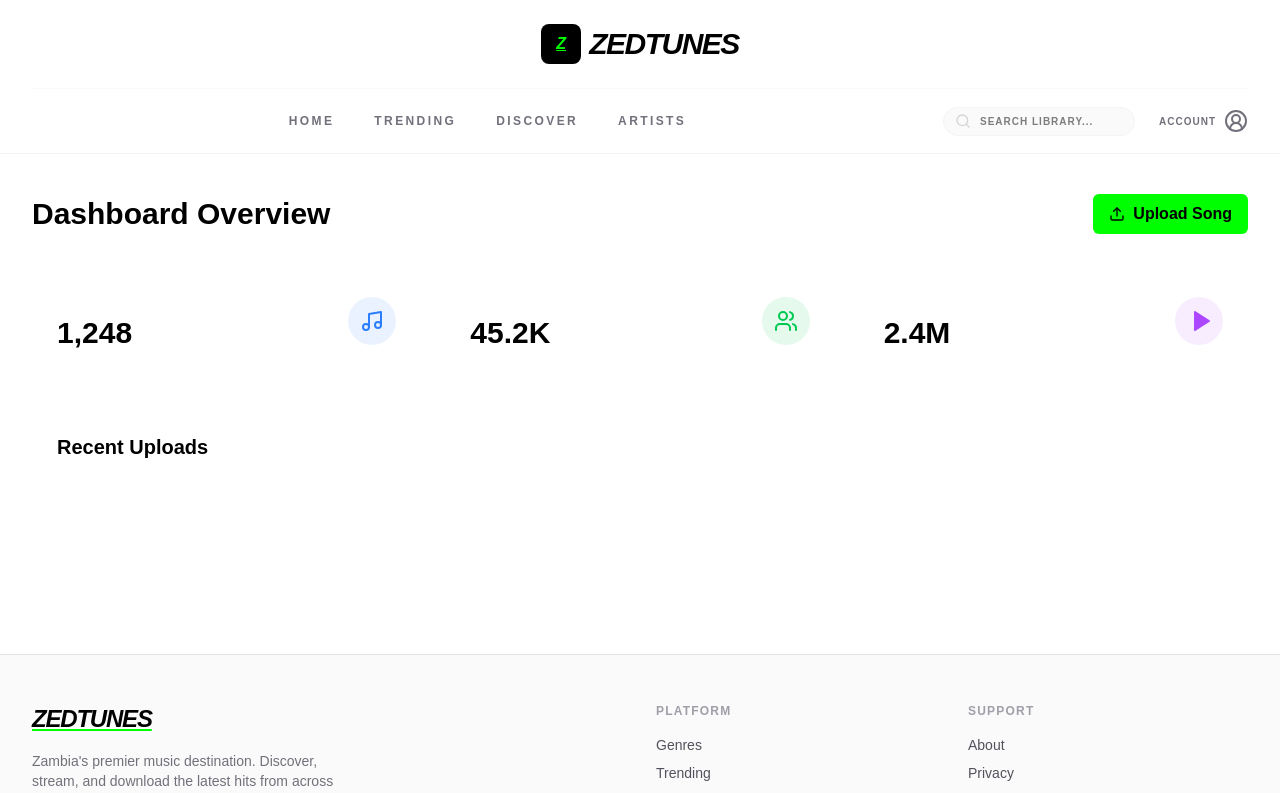
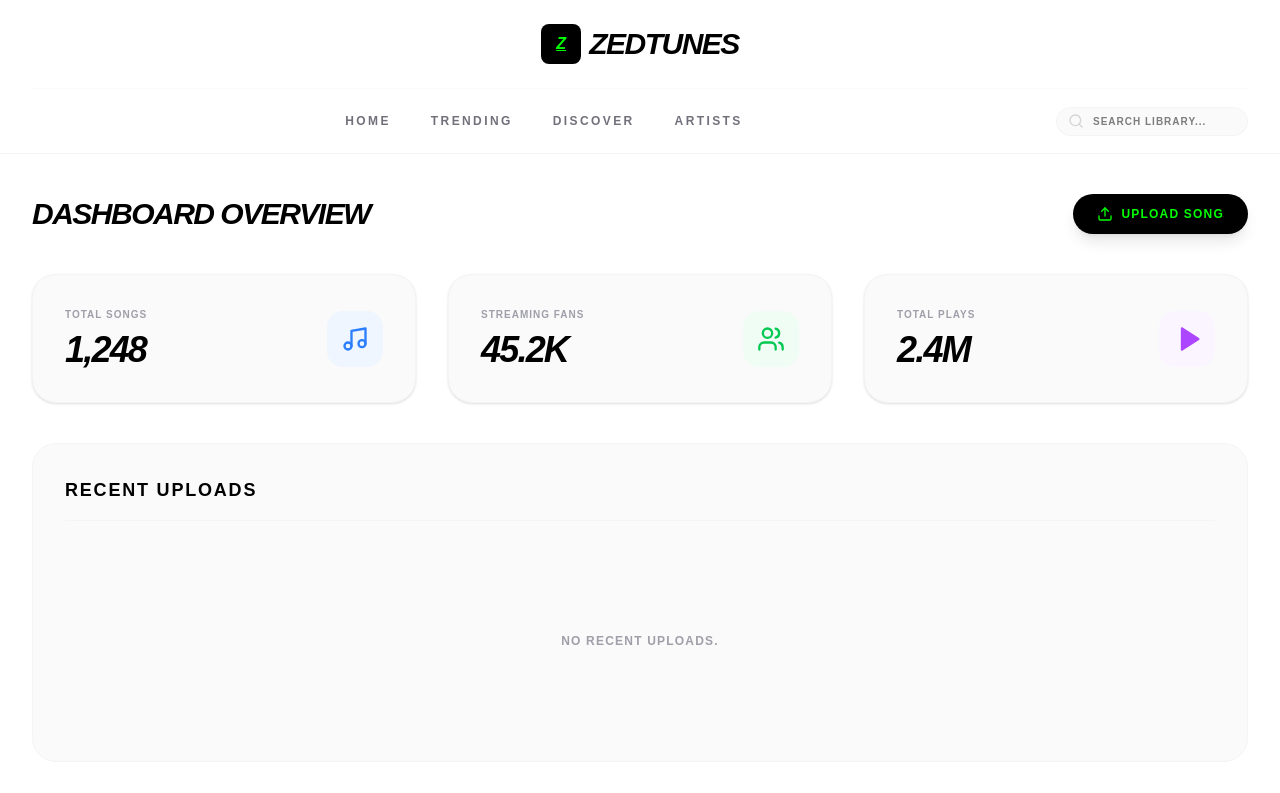
Before and after one commit to smmzambia-blip/City-music-, a Next.js app: page /admin in a window 1280 px wide. Shown: the top 793 px of the page. Built offline with nearby package versions, Linux system fonts and the light colour scheme.

Commit message:
feat: Refactor auth and admin flow
- Removed direct login link from Navbar and Footer.
- Updated Login page to focus on Admin access.
- Enhanced Admin dashboard styling and removed user profile page as it was incomplete.

```diff
--- a/app/admin/page.tsx
+++ b/app/admin/page.tsx
@@ -6,48 +6,48 @@ export const metadata = {
 
 export default function AdminDashboardPage() {
   return (
-    <div className="space-y-8">
+    <div className="space-y-10">
       <div className="flex items-center justify-between">
-        <h1 className="text-3xl font-bold">Dashboard Overview</h1>
-        <button className="flex items-center gap-2 bg-primary text-black px-4 py-2 rounded-md font-semibold hover:bg-primary/90 transition">
+        <h1 className="text-3xl font-black italic tracking-tighter uppercase">Dashboard Overview</h1>
+        <button className="flex items-center gap-2 bg-black text-[#00FF00] px-6 py-3 rounded-full font-black uppercase tracking-widest text-xs hover:bg-zinc-800 transition shadow-lg">
           <Upload className="w-4 h-4" />
           Upload Song
         </button>
       </div>
 
-      <div className="grid grid-cols-1 md:grid-cols-3 gap-6">
-        <div className="bg-white/5 border border-white/10 p-6 rounded-2xl flex items-center justify-between">
+      <div className="grid grid-cols-1 md:grid-cols-3 gap-8">
+        <div className="bg-zinc-50 border border-zinc-100 p-8 rounded-3xl flex items-center justify-between shadow-sm">
            <div>
-             <p className="text-white/50 text-sm font-medium mb-1">Total Songs</p>
-             <p className="text-3xl font-bold">1,248</p>
+             <p className="text-zinc-400 text-[10px] font-black uppercase tracking-widest mb-2">Total Songs</p>
+             <p className="text-4xl font-black italic tracking-tighter">1,248</p>
            </div>
-           <div className="w-12 h-12 bg-blue-500/10 text-blue-500 rounded-full flex items-center justify-center">
-              <Music className="w-6 h-6" />
+           <div className="w-14 h-14 bg-blue-50 text-blue-500 rounded-2xl flex items-center justify-center">
+              <Music className="w-7 h-7" />
            </div>
         </div>
-        <div className="bg-white/5 border border-white/10 p-6 rounded-2xl flex items-center justify-between">
+        <div className="bg-zinc-50 border border-zinc-100 p-8 rounded-3xl flex items-center justify-between shadow-sm">
            <div>
-             <p className="text-white/50 text-sm font-medium mb-1">Total Users</p>
-             <p className="text-3xl font-bold">45.2K</p>
+             <p className="text-zinc-400 text-[10px] font-black uppercase tracking-widest mb-2">Streaming Fans</p>
+             <p className="text-4xl font-black italic tracking-tighter">45.2K</p>
            </div>
-           <div className="w-12 h-12 bg-green-500/10 text-green-500 rounded-full flex items-center justify-center">
-              <Users className="w-6 h-6" />
+           <div className="w-14 h-14 bg-green-50 text-green-500 rounded-2xl flex items-center justify-center">
+              <Users className="w-7 h-7" />
            </div>
         </div>
-        <div className="bg-white/5 border border-white/10 p-6 rounded-2xl flex items-center justify-between">
+        <div className="bg-zinc-50 border border-zinc-100 p-8 rounded-3xl flex items-center justify-between shadow-sm">
            <div>
-             <p className="text-white/50 text-sm font-medium mb-1">Total Plays</p>
-             <p className="text-3xl font-bold">2.4M</p>
+             <p className="text-zinc-400 text-[10px] font-black uppercase tracking-widest mb-2">Total Plays</p>
+             <p className="text-4xl font-black italic tracking-tighter">2.4M</p>
            </div>
-           <div className="w-12 h-12 bg-purple-500/10 text-purple-500 rounded-full flex items-center justify-center">
-              <PlayIcon className="w-6 h-6 ml-1" />
+           <div className="w-14 h-14 bg-purple-50 text-purple-500 rounded-2xl flex items-center justify-center">
+              <PlayIcon className="w-7 h-7 ml-1" />
            </div>
         </div>
       </div>
 
-      <div className="bg-white/5 border border-white/10 rounded-2xl p-6">
-         <h2 className="text-xl font-bold mb-6">Recent Uploads</h2>
-         <div className="text-white/50 text-center py-10">No recent uploads.</div>
+      <div className="bg-zinc-50 border border-zinc-100 rounded-3xl p-8">
+         <h2 className="text-lg font-black uppercase tracking-widest mb-8 border-b border-zinc-100 pb-4">Recent Uploads</h2>
+         <div className="text-zinc-400 text-center py-20 font-bold uppercase tracking-widest text-xs">No recent uploads.</div>
       </div>
     </div>
   );
--- a/app/login/page.tsx
+++ b/app/login/page.tsx
@@ -1,18 +1,28 @@
 import Link from 'next/link';
 
-export const metadata = { title: 'Login | ZedTunes' };
+export const metadata = { title: 'Admin Login | ZedTunes' };
 
 export default function LoginPage() {
   return (
-    <div className="max-w-md mx-auto pt-10">
-      <h1 className="text-3xl font-bold text-center mb-6">Login to ZedTunes</h1>
-      <div className="bg-white/5 p-6 rounded-2xl border border-white/10 space-y-4">
-        <button className="w-full bg-white text-black font-semibold py-3 rounded-full hover:bg-white/90 transition">
-          Sign In with Google
+    <div className="max-w-md mx-auto pt-20 pb-40">
+      <div className="text-center mb-10">
+        <div className="w-16 h-16 bg-black rounded-2xl flex items-center justify-center text-[#00FF00] font-black italic underline text-2xl mx-auto mb-4">Z</div>
+        <h1 className="text-3xl font-black tracking-tighter italic">ADMIN LOGIN</h1>
+        <p className="text-zinc-500 text-sm mt-2 font-bold uppercase tracking-widest">Authorized Access Only</p>
+      </div>
+
+      <div className="bg-zinc-50 p-8 rounded-3xl border border-zinc-100 shadow-xl space-y-6">
+        <button className="w-full bg-black text-[#00FF00] font-black py-4 rounded-full hover:bg-zinc-800 transition shadow-lg uppercase tracking-widest text-xs">
+          Sign In with Admin Google Account
         </button>
-        <div className="text-center text-white/50 text-sm">
-           By signing in, you agree to our <Link href="/terms" className="underline">Terms</Link>
+        <div className="text-center text-zinc-400 text-[10px] font-bold uppercase tracking-widest leading-relaxed">
+           By signing in, you access the management dashboard. <br/>All actions are logged.
         </div>
+      </div>
+      <div className="mt-8 text-center">
+        <Link href="/" className="text-xs font-bold text-zinc-400 hover:text-black transition-colors uppercase tracking-widest">
+           Back to Music
+        </Link>
       </div>
     </div>
   );
--- a/app/profile/page.tsx
+++ /dev/null
@@ -1,15 +0,0 @@
-export const metadata = { title: 'Profile | ZedTunes' };
-
-export default function ProfilePage() {
-  return (
-    <div className="max-w-4xl mx-auto space-y-8">
-      <div className="flex items-center gap-6">
-         <div className="w-24 h-24 rounded-full bg-white/10"></div>
-         <div>
-            <h1 className="text-3xl font-bold">User Profile</h1>
-            <p className="text-white/50">user@example.com</p>
-         </div>
-      </div>
-    </div>
-  );
-}
--- a/components/Footer.tsx
+++ b/components/Footer.tsx
@@ -27,7 +27,7 @@ export default function Footer() {
             <li><Link href="/about" className="hover:text-black">About</Link></li>
             <li><Link href="/privacy" className="hover:text-black">Privacy</Link></li>
             <li><Link href="/dmca" className="hover:text-black">DMCA</Link></li>
-            <li><Link href="/login" className="hover:text-black">Account</Link></li>
+            <li><Link href="/login" className="hover:text-black">Admin Portal</Link></li>
           </ul>
         </div>
       </div>
--- a/components/Navbar.tsx
+++ b/components/Navbar.tsx
@@ -56,14 +56,10 @@ export default function Navbar() {
                   {isMobileMenuOpen ? <X className="w-6 h-6" /> : <Menu className="w-6 h-6" />}
                 </button>
              </div>
-             <div className="flex items-center gap-4">
-                <Link href="/login" className="text-zinc-500 hover:text-black transition-colors">
-                  <UserCircle2 className="w-6 h-6" />
-                </Link>
-             </div>
+             {/* Removed login link for users */}
           </div>
 
-          {/* Right Side: Search & Profile - Desktop */}
+          {/* Right Side: Search - Desktop */}
           <div className="hidden md:flex items-center justify-end space-x-6">
             <div className="flex items-center relative group">
                <Search className="w-4 h-4 absolute left-3 text-zinc-300 group-focus-within:text-[#00FF00] transition-colors" />
@@ -73,10 +69,6 @@ export default function Navbar() {
                  className="bg-zinc-50 border-zinc-100 border rounded-full py-1.5 pl-9 pr-4 text-[10px] uppercase font-bold tracking-widest w-48 focus:w-64 transition-all outline-none focus:ring-1 focus:ring-[#00FF00]/30"
                />
             </div>
-            <Link href="/login" className="text-zinc-500 hover:text-black transition-colors flex items-center gap-2">
-              <span className="text-[10px] font-black uppercase tracking-widest hidden lg:block">Account</span>
-              <UserCircle2 className="w-6 h-6" />
-            </Link>
           </div>
         </div>
       </div>
@@ -106,18 +98,11 @@ export default function Navbar() {
              ))}
              <div className="pt-8 w-full border-t border-zinc-100 flex flex-col items-center gap-6">
                 <Link
-                  href="/admin"
-                  className="text-sm font-bold uppercase tracking-widest text-zinc-400"
+                  href="/login"
+                  className="text-sm font-bold uppercase tracking-widest text-zinc-300 hover:text-black"
                   onClick={() => setIsMobileMenuOpen(false)}
                 >
-                  Admin Panel
-                </Link>
-                <Link
-                  href="/login"
-                  className="bg-black text-[#00FF00] px-12 py-4 rounded-full font-black uppercase tracking-widest shadow-xl"
-                  onClick={() => setIsMobileMenuOpen(false)}
-                >
-                  Sign In
+                  Admin Login
                 </Link>
              </div>
            </div>
```
